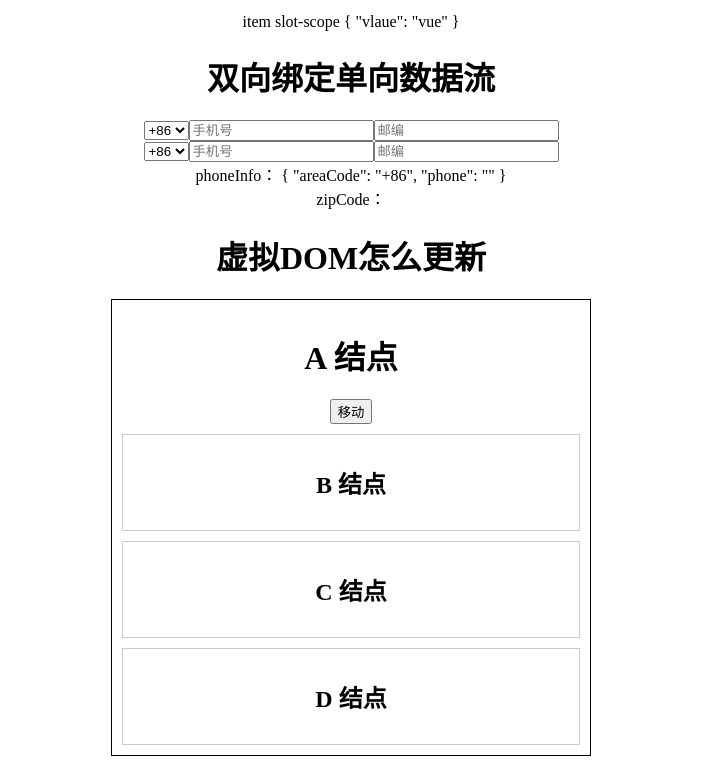
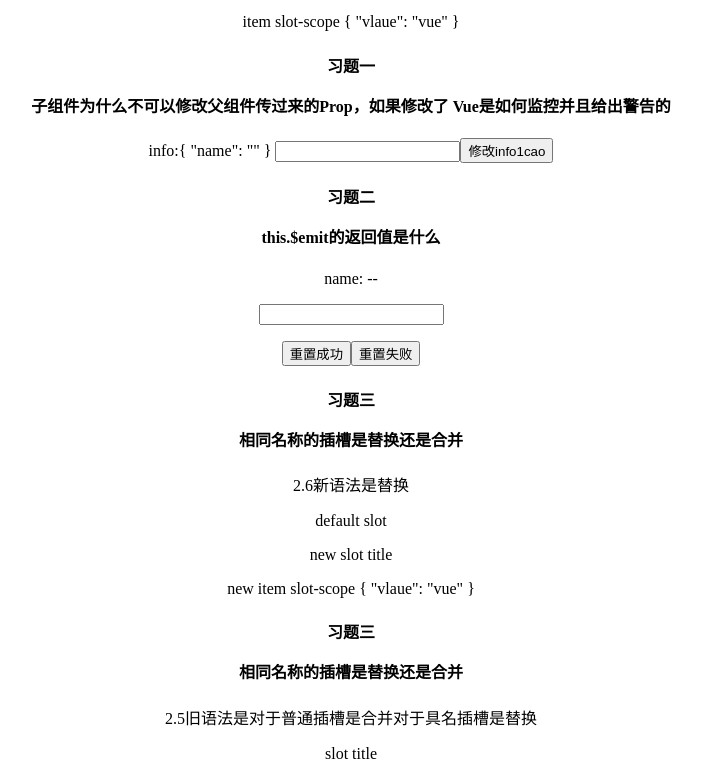
Before and after one commit to CaoFangShuai/ma-app-vue, a Vue app: page / in a window 1280 px wide. Shown: the part 540-1305 px from the top of the page, without its empty margins (289-991 px from the left). Built offline with nearby package versions, Linux system fonts and the light colour scheme.

Commit message:
四道课后习题已完成 2019-04-03 23:26:03 最后一节课template与jsx对比还没有做

```diff
--- a/src/App.vue
+++ b/src/App.vue
@@ -11,6 +11,9 @@
         </ul>
         <div>
             <all-basics></all-basics>
+        </div>
+        <div>
+            <all-basics-w />
         </div>
         <div>
             <TwoWay></TwoWay>
@@ -39,6 +42,7 @@
 <script>
     import TodoList from './components/TodoList.vue'
     import AllBasics from './components/Basics/AllBasics.vue'
+    import AllBasicsW from './components/Basics_w/index.vue'
     import TwoWay from './components/Twoway/index.vue'
     import DummyDom from './components/DummyDom/index.vue'
     import  PropsAndData from './components/PropsAndData/index'
@@ -51,6 +55,7 @@
         components: {
             "TodoList": TodoList,
             AllBasics,
+            AllBasicsW,
             TwoWay,
             DummyDom,
             PropsAndData,
@@ -80,7 +85,7 @@
 
 <style>
     #app {
-        width: 500px;
+        width: 1000px;
         margin: 0 auto;
         text-align: center;
         padding-bottom: 40px;
--- /dev/null
+++ b/src/components/Basics_w/Event.vue
@@ -0,0 +1,48 @@
+<template>
+    <div>
+        <h4><p>习题二</p>this.$emit的返回值是什么</h4>
+        <p>name: {{ name || "--" }}</p>
+        <div>
+            <p><input :value="name" @change="handleChange"></p>
+            <p  @click="handleDivClick">
+                <button @click="handleClick">重置成功</button>
+                <button @click.stop="handleClick">重置失败</button>
+            </p>
+        </div>
+    </div>
+</template>
+
+<script>
+    export default {
+        name: "Event",
+        props: {
+            name: String
+        },
+        data() {
+            return {}
+        },
+        methods: {
+            handleChange(e) {
+                const res = this.$emit("change", e.target.value, val => {
+                    console.log(val);
+                });
+                console.log(res, res === this);
+            },
+            handleClick(e) {
+                // 都会失败
+                e.stopPropagation();
+            },
+            handleDivClick() {
+                this.$emit("change", "");
+            },
+        }
+    }
+</script>
+
+<style scoped>
+    .mydiv {
+        width: 300px;
+        margin: 0 auto;
+
+    }
+</style>
--- /dev/null
+++ b/src/components/Basics_w/Proxy.js
@@ -0,0 +1,17 @@
+const sharedPropertyDefinition = {
+    enumerable: true,
+    configurable: true
+};
+export default function proxy(target, temp, key) {
+    sharedPropertyDefinition.get = function proxyGetter() {
+        return temp[key];
+    };
+    sharedPropertyDefinition.set = function proxySetter(val) {
+        temp[key] = val;
+        if (!window.isUpdatingChildComponent) {
+            console.error(`不可以直接更改: ${key}`);
+        }
+        window.isUpdatingChildComponent = false;
+    };
+    Object.defineProperty(target, key, sharedPropertyDefinition);
+}
--- /dev/null
+++ b/src/components/Basics_w/Proxy.vue
@@ -0,0 +1,46 @@
+<template>
+	<div>
+		<h4><p>习题一</p>子组件为什么不可以修改父组件传过来的Prop，如果修改了 Vue是如何监控并且给出警告的</h4>
+		info:{{info}}
+		<input :value="info.name" @input="handleChange"  />
+		<button @click="handleChangeInfo1">修改info1{{info1}}</button>
+	</div>
+</template>
+
+<script>
+	import proxy from './Proxy'
+	export default {
+		name: "Proxy",
+		props: {
+			info:{
+				type:Object
+			},
+			info1:{
+				type:String,
+				default:"cao"
+			}
+		},
+		created() {
+			this.temp = { name: "" };
+			Object.keys(this.temp).forEach(key => {
+			  proxy(this.info, this.temp, key);
+			});
+		},
+		methods: {
+			handleChange(e) {
+				this.info.name = e.target.value;
+				this.$forceUpdate();//刷新当前ui
+				this.$emit("changeInfo", e.target.value);//传递给父组件值
+			},
+			handleChangeInfo1(){
+			//	修改父组件传过来的info1
+				this.info1="fang"//报错
+				// this.$forceUpdate();
+			}
+		}
+	}
+</script>
+
+<style scoped>
+
+</style>
--- /dev/null
+++ b/src/components/Basics_w/Slot.vue
@@ -0,0 +1,19 @@
+<template>
+    <div>
+        <h4><p>习题三</p>相同名称的插槽是替换还是合并</h4>
+        <slot/>
+        <slot name="title"></slot>
+        <slot name="item" v-bind=" { vlaue:'vue' } "></slot>
+
+    </div>
+</template>
+
+<script>
+    export default {
+        name: "SlotDemo"
+    }
+</script>
+
+<style scoped>
+
+</style>
--- /dev/null
+++ b/src/components/Basics_w/index.vue
@@ -0,0 +1,63 @@
+<template>
+    <div>
+        <Proxy :info="info" :info1="info1" @changeInfo="handleProxyChange"></Proxy>
+        <Event :name="name" @change="handleEventChange"/>
+
+        <Slot>
+            <p>2.6新语法是替换</p>
+            <p>default slot</p>
+            <template v-slot:title>slot title</template>
+            <template v-slot:title>new slot title</template>
+            <template v-slot:item="props">
+                <p>item slot-scope {{ props }}</p>
+            </template>
+            <template v-slot:item="props">
+                <p>new item slot-scope {{ props }}</p>
+            </template>
+        </Slot>
+        <Slot>
+            <p>2.5旧语法是对于普通插槽是合并对于具名插槽是替换</p>
+            <p>slot title</p>
+            <p slot="title">title slot1</p>
+            <p slot="title">new title slot2</p>
+            <p slot="item" slot-scope="props">item slot-scope {{ props }}</p>
+            <p slot="item" slot-scope="props">new item slot-scope {{ props }}</p>
+        </Slot>
+    </div>
+</template>
+<script>
+    import Proxy from './Proxy.vue'
+    import Event from './Event'
+    import Slot from "./Slot"
+
+    export default {
+        components: {
+            Proxy,
+            Event,
+            Slot
+        },
+        data() {
+            return {
+                info: {},
+                info1: "cao",
+                name: "",
+            }
+        },
+        methods: {
+            handleProxyChange(val) {
+                window.isUpdatingChildComponent = true;
+                this.info.name = val;
+                this.info = {name: val};//重新赋值
+            },
+            handleEventChange(val, callback) {
+                this.name = val;
+                callback("hello");
+                // return "hello";
+            }
+        }
+    }
+</script>
+
+<style scoped>
+
+</style>
--- a/src/components/Twoway/PersonalInfo.vue
+++ b/src/components/Twoway/PersonalInfo.vue
@@ -4,8 +4,9 @@
             <option value="+86">+86</option>
             <option value="+60">+60</option>
         </select>
-        <input type="number" :value="phoneInfo.phone" @change="TestPhone" placeholder="手机号" @input="handlePhoneInput">
+        <input type="number" :value="phoneInfo.phone"  placeholder="手机号" @input="handlePhoneInput">
         <input type="email" :value="zipCode" placeholder="邮编" @input="handleEmailInput">
+        <span v-if="showMessage" style="color: red;">{{ message }}</span>
     </div>
 </template>
 
@@ -18,12 +19,20 @@
 	    },
         props:{
             phoneInfo:Object,
-            zipCode:String
+            zipCode:String,
+            validate: Function,
+            required: Boolean,
+            message:String
         },
         data(){
             return {
-
+                showMessage: false
             }
+        },
+        watch:{
+           "phoneInfo.phone"(val){
+               this.handleValidate(val)
+           }
         },
 	    methods:{
 		    handleAreaCodeChange(e){
@@ -33,7 +42,6 @@
 				})
 		    },
 		    handlePhoneInput(e){
-
 			    this.$emit("change",{
 				    ...this.phoneInfo,
 				    phone: e.target.value
@@ -42,25 +50,10 @@
 		    handleEmailInput(e){
 		    	this.$emit("update:email",e.target.value)
 		    },
-		    TestPhone(e){
-
-			    if(this.checkPhone(e.target.value)){
-				    alert("手机号码通过检测");
-			    }else{
-				    alert("手机号码有误，请重填");
-				    this.phoneInfo.phone='';
-			    }
-		    },
-		    checkPhone(phone){
-
-			    if(!(/^1(3|4|5|7|8)\d{9}$/.test(phone))){
-
-				    return false;
-			    }else{
-
-			    	return  true;
-			    }
-		    }
+            handleValidate(val) {
+                const res = this.validate(val);
+                this.showMessage = !res;
+            }
 	    }
     }
 </script>
--- a/src/components/Twoway/index.vue
+++ b/src/components/Twoway/index.vue
@@ -1,8 +1,18 @@
 <template>
     <div>
         <h1>双向绑定单向数据流</h1>
-        <PersonalInfo v-model="phoneInfo" :zip-code="zipCode"  @update:email="val => (zipCode = val)"></PersonalInfo>
-        <PersonalInfo :phone-info="phoneInfo" :zip-code="zipCode"    @change="val => (phoneInfo = val)" @update:email="val => (zipCode = val)"></PersonalInfo>
+        <PersonalInfo v-model="phoneInfo"
+                      :zip-code="zipCode"
+                      @update:email="val => (zipCode = val)"
+                      :validate="validate"
+                      message="手机号为空或不合法"
+        ></PersonalInfo>
+        <PersonalInfo :phone-info="phoneInfo"
+                      :zip-code="zipCode"
+                      :validate="validate"
+                      message="手机号为空或不合法"
+                      @change="val => (phoneInfo = val)"
+                      @update:email="val => (zipCode = val)"></PersonalInfo>
         phoneInfo： {{ phoneInfo }}
         <br/>
         zipCode： {{ zipCode }}
@@ -17,7 +27,7 @@
         components: {
             PersonalInfo
         },
-        data(){
+        data() {
             return {
                 phoneInfo: {
                     areaCode: "+86",
@@ -25,6 +35,12 @@
                 },
                 zipCode: ""
             }
+        },
+        methods: {
+            validate(phone = "") {
+                return phone && /^1[0-9]{10}$/.test(phone);
+            },
+
         }
     }
 </script>
```
